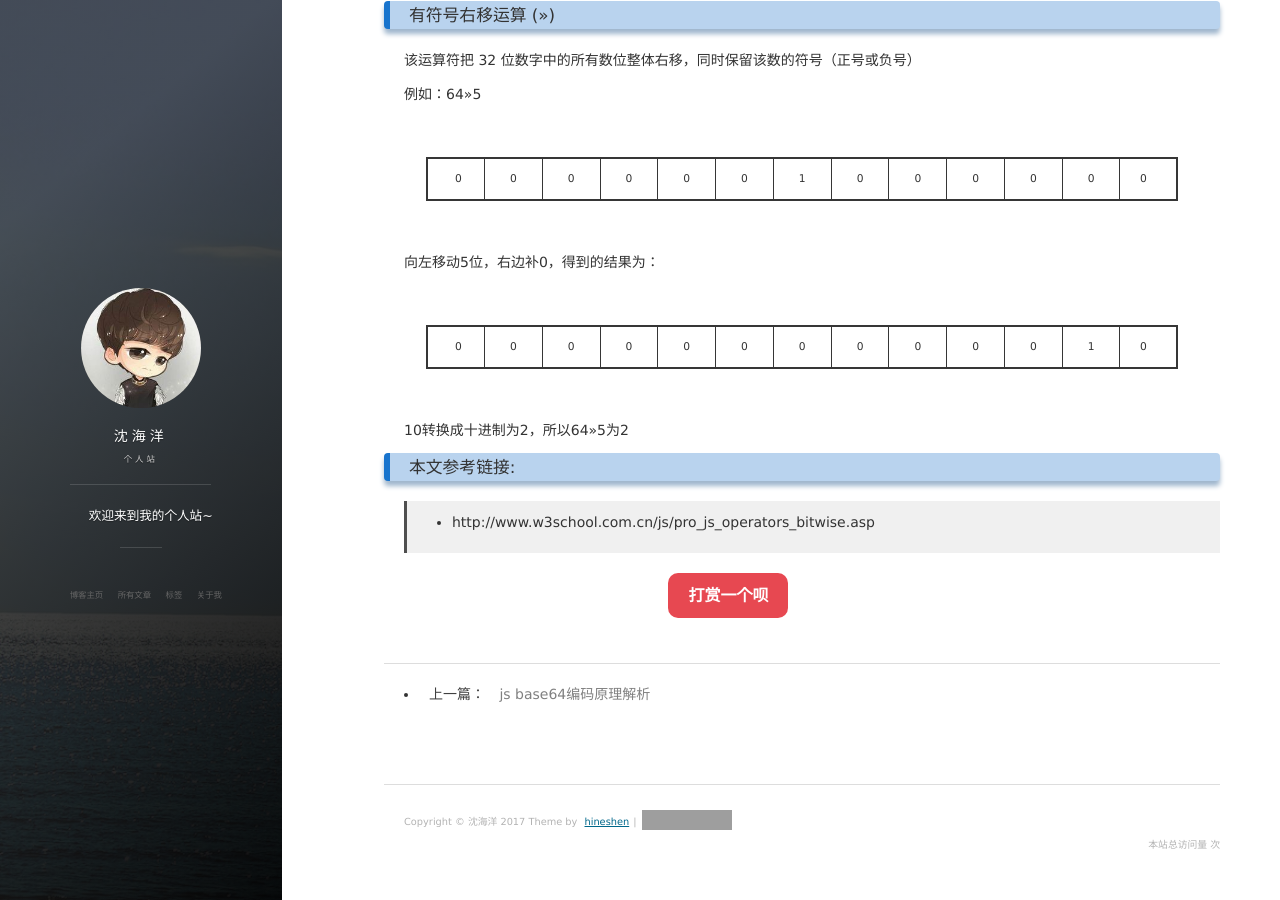
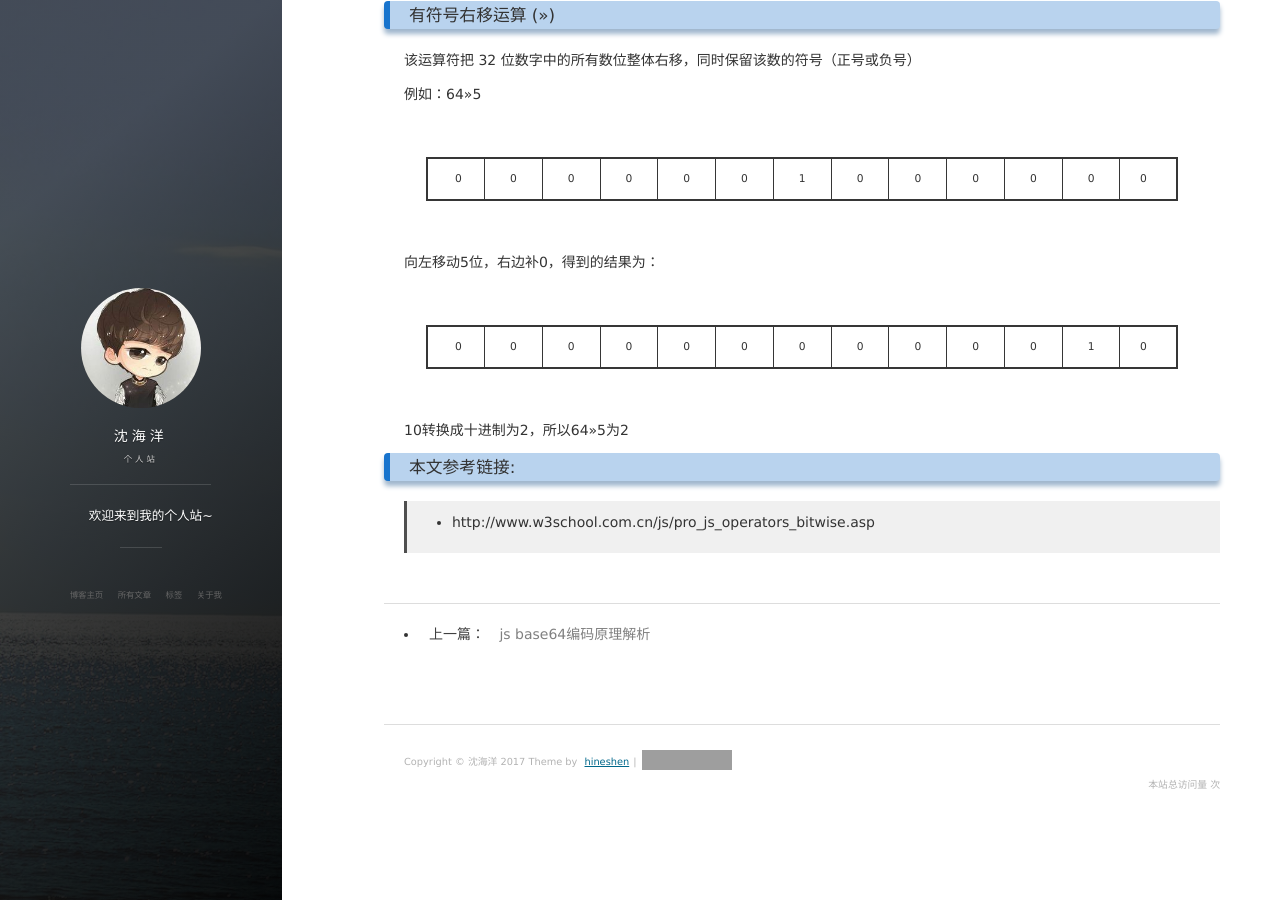
Before and after one commit to HineShen/hineshen.github.io, a Jekyll site: the page built from _posts/2017-10-29-js位运算符.md, in a window 1280 px wide and 900 px high, scrolled down 2971 px. Built offline with Jekyll 4.4.1, drawn with Linux system fonts in a browser that asks for light colours; nearby versions of some CDN libraries; comment, search, counter and statistics services are not loaded; grey boxes are pictures that could not be loaded.

Commit message:
屏蔽打赏功能

```diff
--- a/_includes/new-old.html
+++ b/_includes/new-old.html
@@ -1,6 +1,6 @@
 <section>
 
-            <div class="content-play">
+            <!-- <div class="content-play">
               <p><a href="javascript:void(0)" onclick="dashangToggle()" class="dashang" title="打赏，支持一下">打赏一个呗</a></p>
               <div class="hide_box-play"></div>
               <div class="shang_box-play">
@@ -27,7 +27,7 @@
                   <p>打开<span id="shang_pay_txt">支付宝</span>扫一扫，即可进行扫码打赏哦</p>
                 </div>
               </div>
-            </div>
+            </div> -->
             <script type="text/javascript">
             function dashangToggle(){
               $(".hide_box-play").fadeToggle();
```
